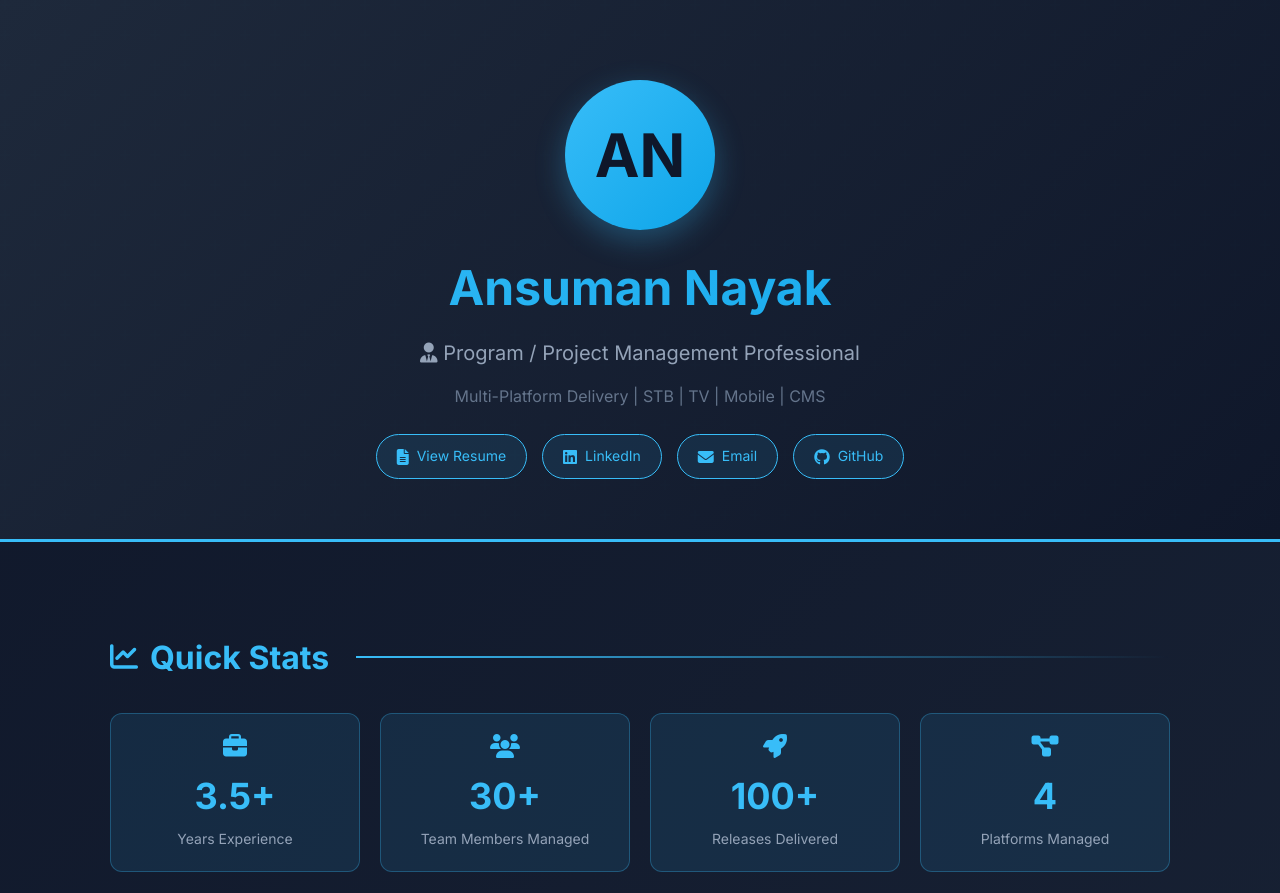
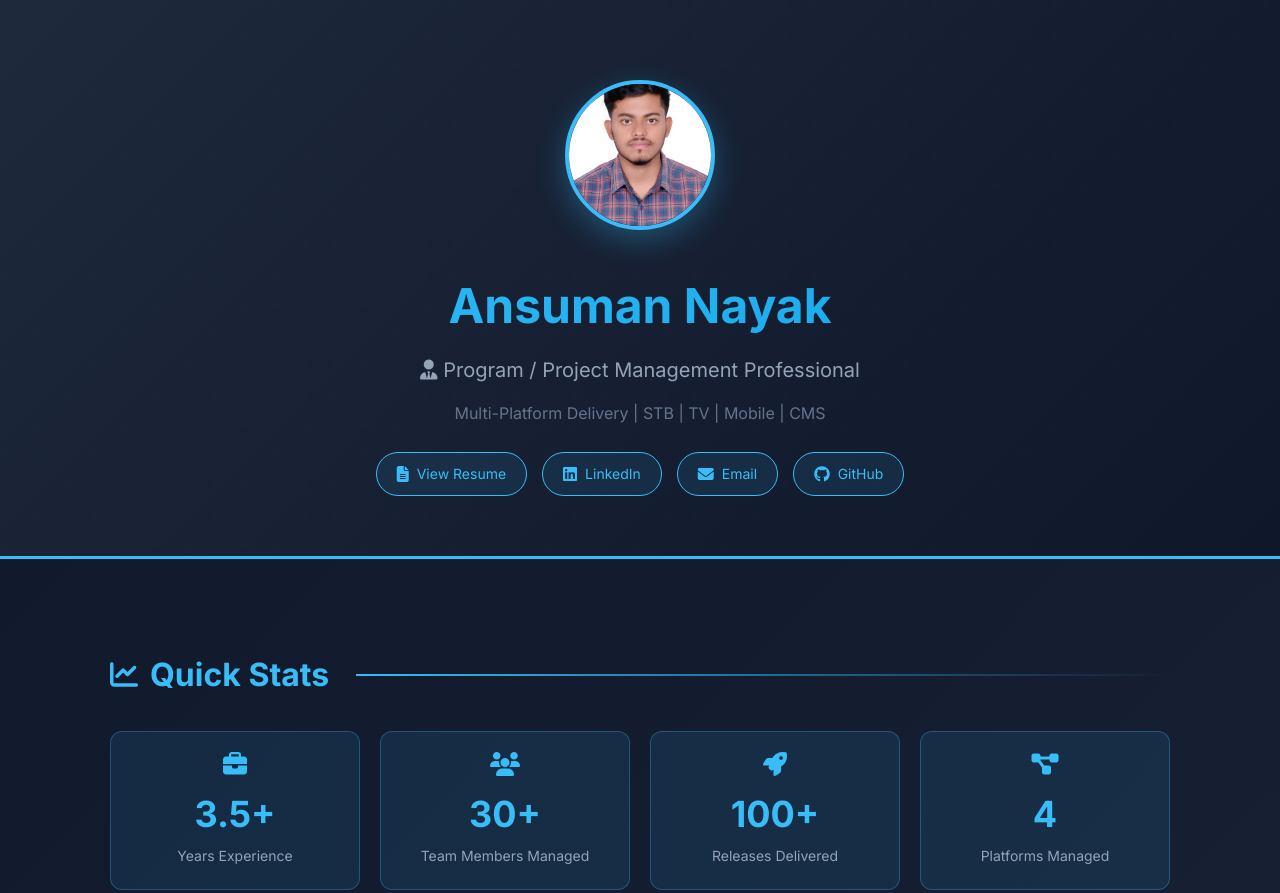
Before and after one commit to Ansuman2105/ansuman2105.github.io, a plain HTML site: page index.html in a window 1280 px wide. Shown: the top 893 px of the page. Drawn offline with Linux system fonts and the light colour scheme.

Commit message:
Replace profile placeholder with image tag

```diff
--- a/index.html
+++ b/index.html
@@ -528,7 +528,7 @@ footer p {
     <div class="header-content">
         <!-- Replace this div with <img> tag when you have your photo -->
         <!-- <img src="your-photo.jpg" alt="Ansuman Nayak" class="profile-image"> -->
-        <div class="profile-placeholder">AN</div>
+        <img src="ansu.jpg" alt="Ansuman Nayak" class="profile-image">
 
         <h1>Ansuman Nayak</h1>
         <p class="subtitle"><i class="fas fa-user-tie"></i> Program / Project Management Professional</p>
```
